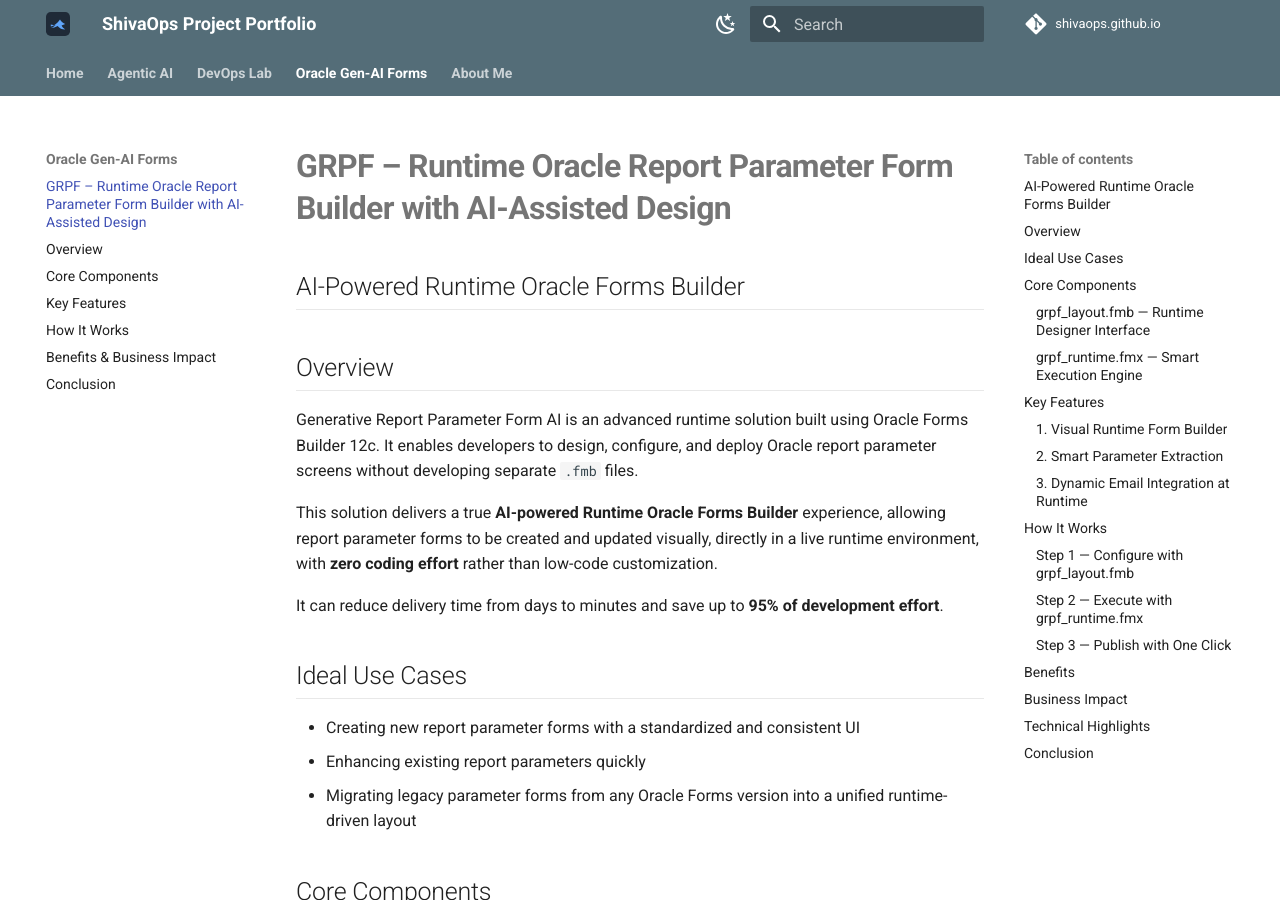
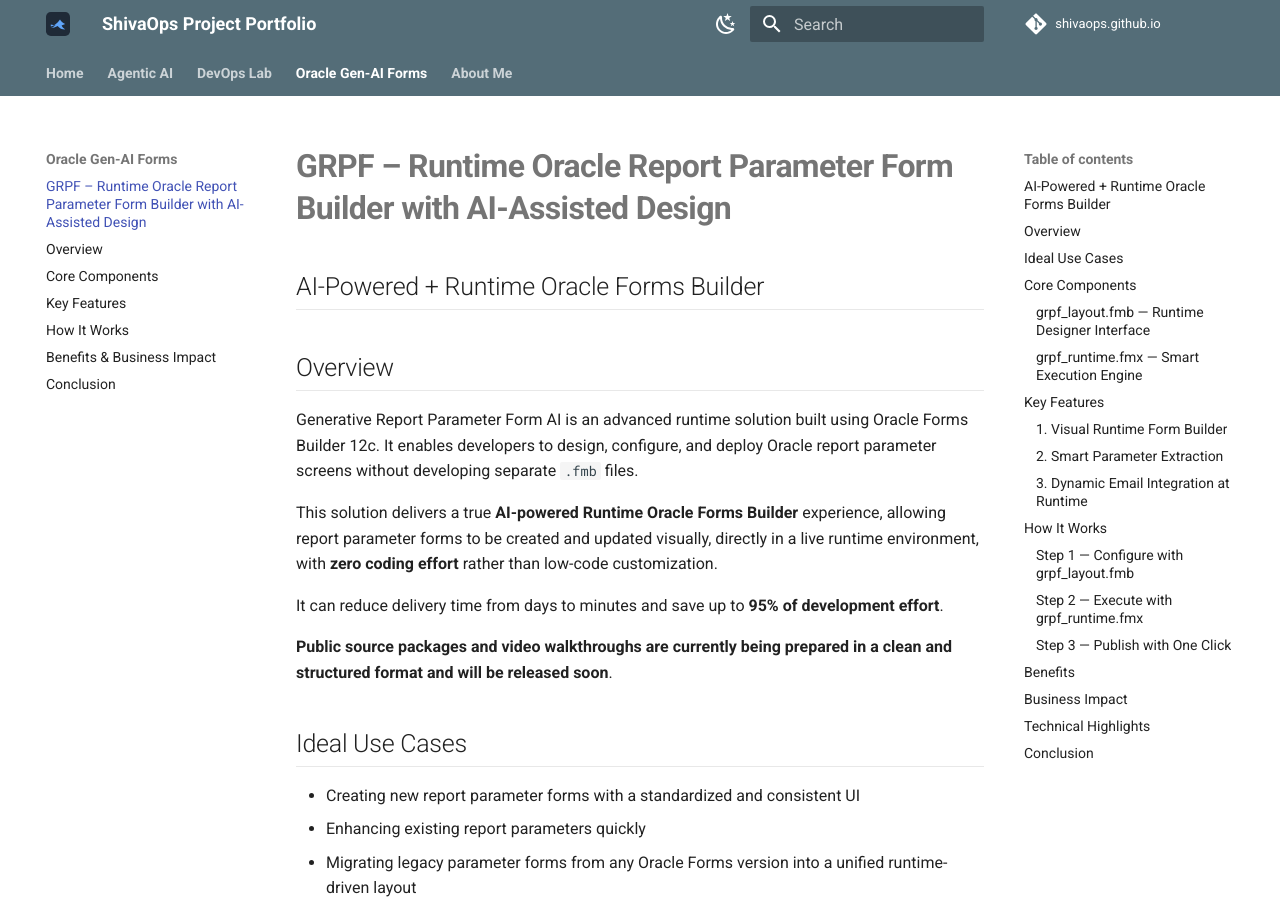
Before and after one commit to shivaops/shivaops.github.io, an MkDocs documentation site: the page built from docs/grpf/full-document.md, in a window 1280 px wide and 900 px high. Built offline with MkDocs 1.6.1 and Material for MkDocs 9.7.7, drawn with Linux system fonts in a browser that asks for light colours; comment, search, counter and statistics services are not loaded.

```diff
--- a/docs/grpf/full-document.md
+++ b/docs/grpf/full-document.md
@@ -1,5 +1,5 @@
 # GRPF – Runtime Oracle Report Parameter Form Builder with AI-Assisted Design
-## AI-Powered Runtime Oracle Forms Builder
+## AI-Powered + Runtime Oracle Forms Builder
 
 ## Overview
 Generative Report Parameter Form AI is an advanced runtime solution built using Oracle Forms Builder 12c. It enables developers to design, configure, and deploy Oracle report parameter screens without developing separate `.fmb` files.
@@ -7,6 +7,8 @@ Generative Report Parameter Form AI is an advanced runtime solution built using
 This solution delivers a true **AI-powered Runtime Oracle Forms Builder** experience, allowing report parameter forms to be created and updated visually, directly in a live runtime environment, with **zero coding effort** rather than low-code customization.
 
 It can reduce delivery time from days to minutes and save up to **95% of development effort**.
+
+**Public source packages and video walkthroughs are currently being prepared in a clean and structured format and will be released soon**.
 
 ## Ideal Use Cases
 - Creating new report parameter forms with a standardized and consistent UI
```
Also changed, not shown: docs/devops-lab/full-document.md (+2 -0 lines), docs/smart-trip/overview.md (+1 -1 lines), 2 other files.
